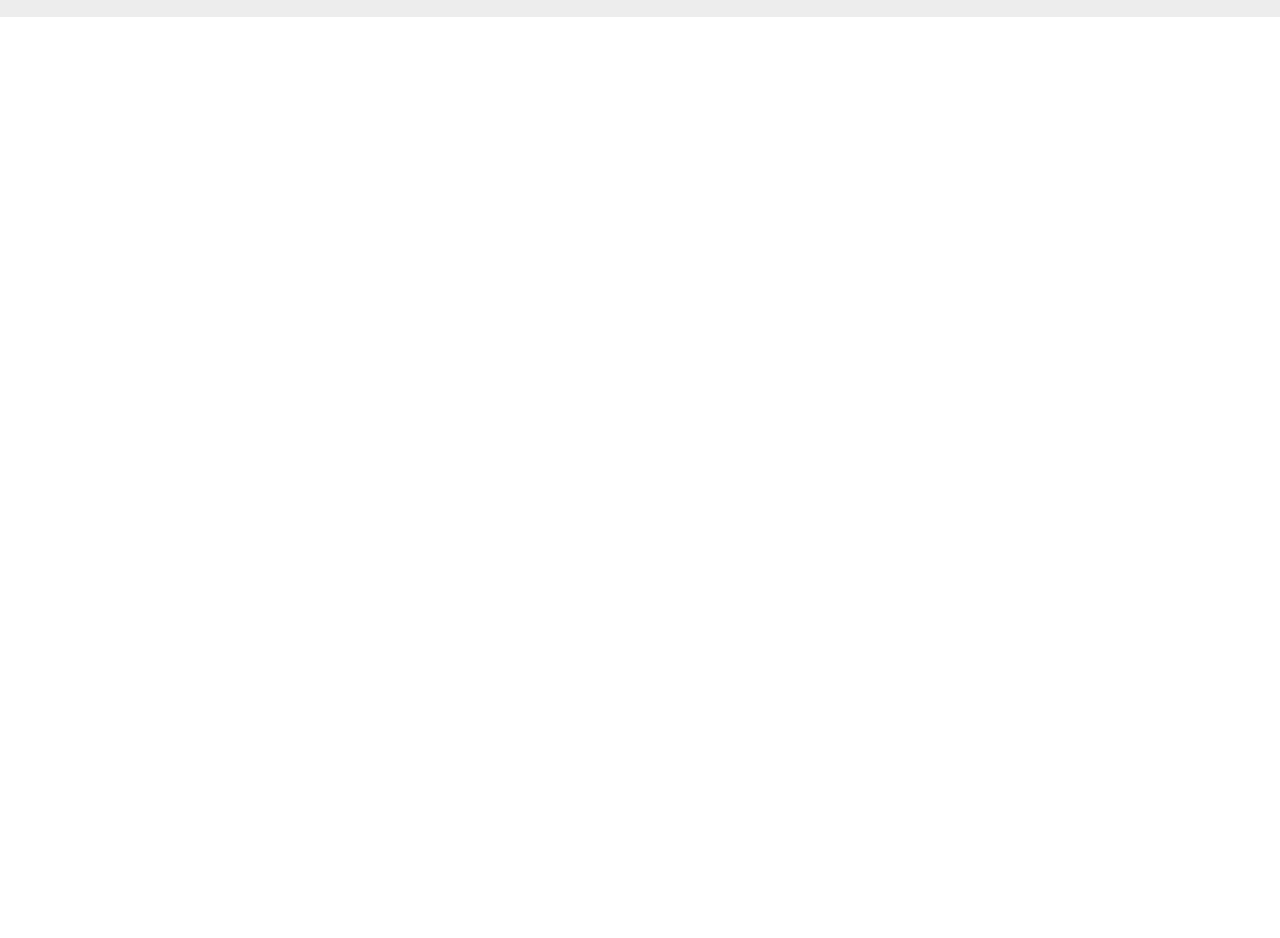
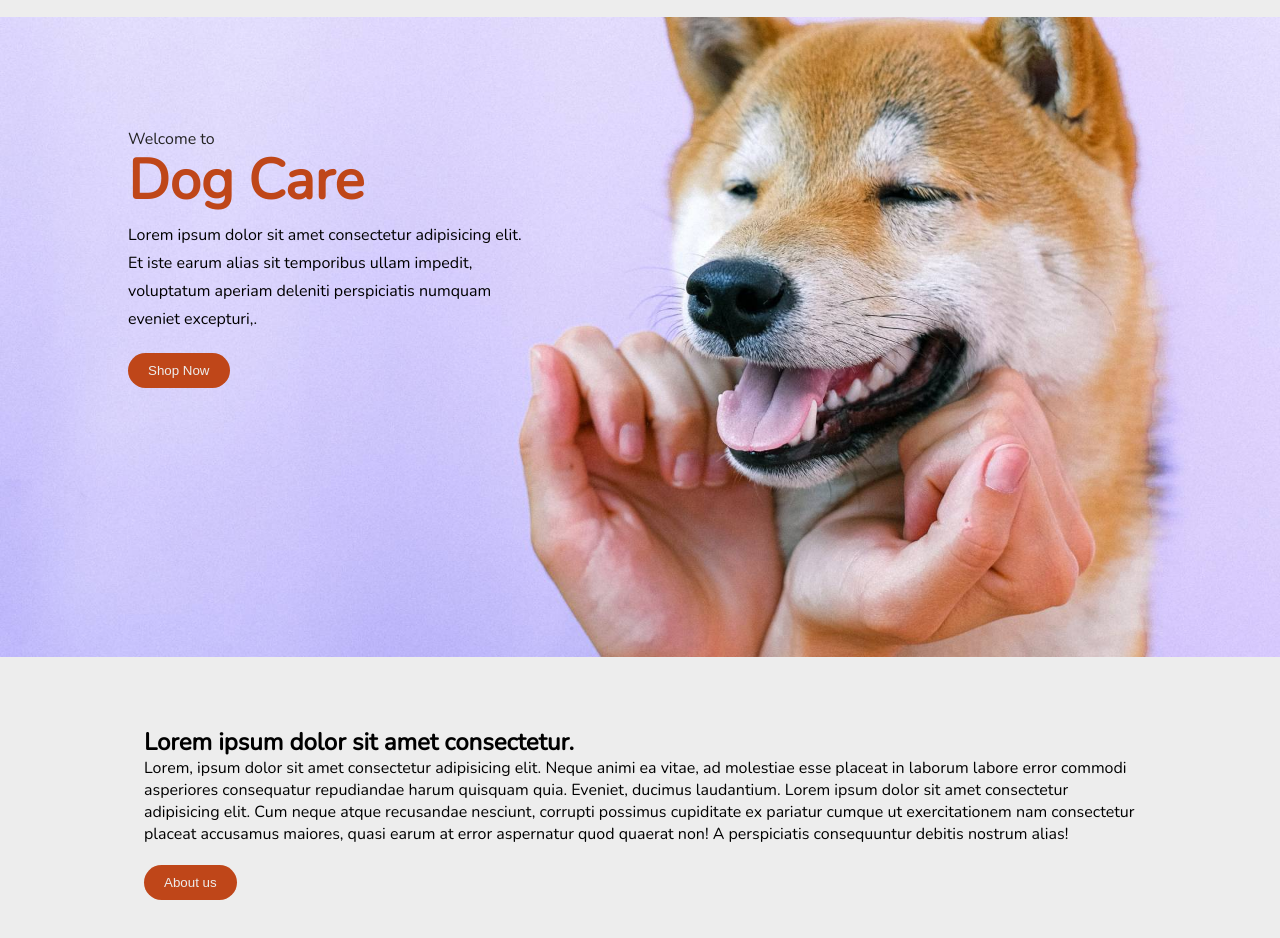
Before and after one commit to Nikhil-sajwan007/Dogcare, a plain HTML site: page index.html in a window 1280 px wide. Shown: the part 90-1028 px from the top of the page. Before the commit the page ends 800 px from the top, so only its background shows below. Drawn offline with nearby package versions, Linux system fonts and the light colour scheme.

Commit message:
32165465

```diff
--- a/index.html
+++ b/index.html
@@ -40,10 +40,43 @@
 
 
         </div>
+    </div>
+
+    <div class="banner">
+
+        <div class="head-text">
+
+            <div class="inner-box">
+                <p class="welcome">Welcome to</p>
+                <h1>Dog Care</h1>
+                <p>Lorem ipsum dolor sit amet consectetur adipisicing elit. Et iste earum alias sit temporibus ullam
+                    impedit, voluptatum aperiam deleniti perspiciatis numquam eveniet excepturi,.</p>
+                <button class="btn1">Shop Now</button>
+            </div>
+        </div>
+
+    </div>
 
 
 
+    <div class="container">
 
+        <div class="intro">
+
+<h2>Lorem ipsum dolor sit amet consectetur.</h2>
+            Lorem, ipsum dolor sit amet consectetur adipisicing elit. Neque animi ea vitae, ad molestiae esse placeat in
+            laborum labore error commodi asperiores consequatur repudiandae harum quisquam quia. Eveniet, ducimus
+            laudantium. Lorem ipsum dolor sit amet consectetur adipisicing elit. Cum neque atque recusandae nesciunt,
+            corrupti possimus cupiditate ex pariatur cumque ut exercitationem nam consectetur placeat accusamus maiores,
+            quasi earum at error aspernatur quod quaerat non! A perspiciatis consequuntur debitis nostrum alias!
+
+            <a href="#">  <button class="btn1">About us</button></a>
+
+        </div>
+
+
+
+    </div>
 
 
 
--- a/style.css
+++ b/style.css
@@ -3,6 +3,11 @@
     padding: 0;
     margin: 0;
 
+}
+
+a{
+
+    text-decoration: none;
 }
 
 body{
@@ -18,8 +23,9 @@ body{
 
     --Primary-color : #bf4619;
     --secondary-color : #f29d35;
-    --background : #EDEDED
-    ;
+    --background : #EDEDED;
+    --black : #242424;
+
 
 
 }
@@ -106,3 +112,100 @@ color: var(--Primary-color)
 
     color: var(--background);
 }
+
+
+
+/* navigation bar css ends here */
+
+
+
+.banner{
+
+    background-image: url(/Image/pexels-anna-shvets-4588013\ \(1\).jpg);
+   background-repeat: no-repeat;
+    background-size: cover;
+    height: 80vh;
+    background-position: center;
+    padding: 20% auto;
+
+
+
+}
+
+
+.head-text{
+
+    /* border: 1px solid red; */
+    width: 80%;
+    margin: 0 auto;
+    padding-top: 6rem;
+    padding-bottom: 6rem;
+
+
+}
+
+
+.inner-box{
+
+    width: 40%;
+}
+
+.welcome{
+
+    color: var(--black);
+    line-height: 1;
+
+}
+
+.head-text h1{
+
+    color: var(--Primary-color);
+    font-size: 3.5rem;
+    line-height: 1;
+}
+
+
+.btn1{
+
+    padding: 10px 20px;
+    border-radius: 20px;
+    border: none;
+    background-color: var(--Primary-color);
+    color: var(--background);
+    margin-top: 20px;
+    display: block;
+
+}
+
+.btn1:hover{
+
+
+    background-color: var(--secondary-color);
+    color: var(--background);
+    cursor: pointer;
+
+}
+
+.head-text p{
+
+    line-height: 1.75;
+    margin-top: 12px;
+}
+
+
+
+
+.intro{
+
+    width: 80%;
+    /* border: 1px solid red; */
+    margin: 10px auto;
+    padding: 40px 0px 40px 0px;
+    display: block;
+
+}
+
+h2{
+
+    line-height: 1.25;
+}
```
Also changed, not shown: Image/pexels-anna-shvets-4588013 (1).jpg (added).
